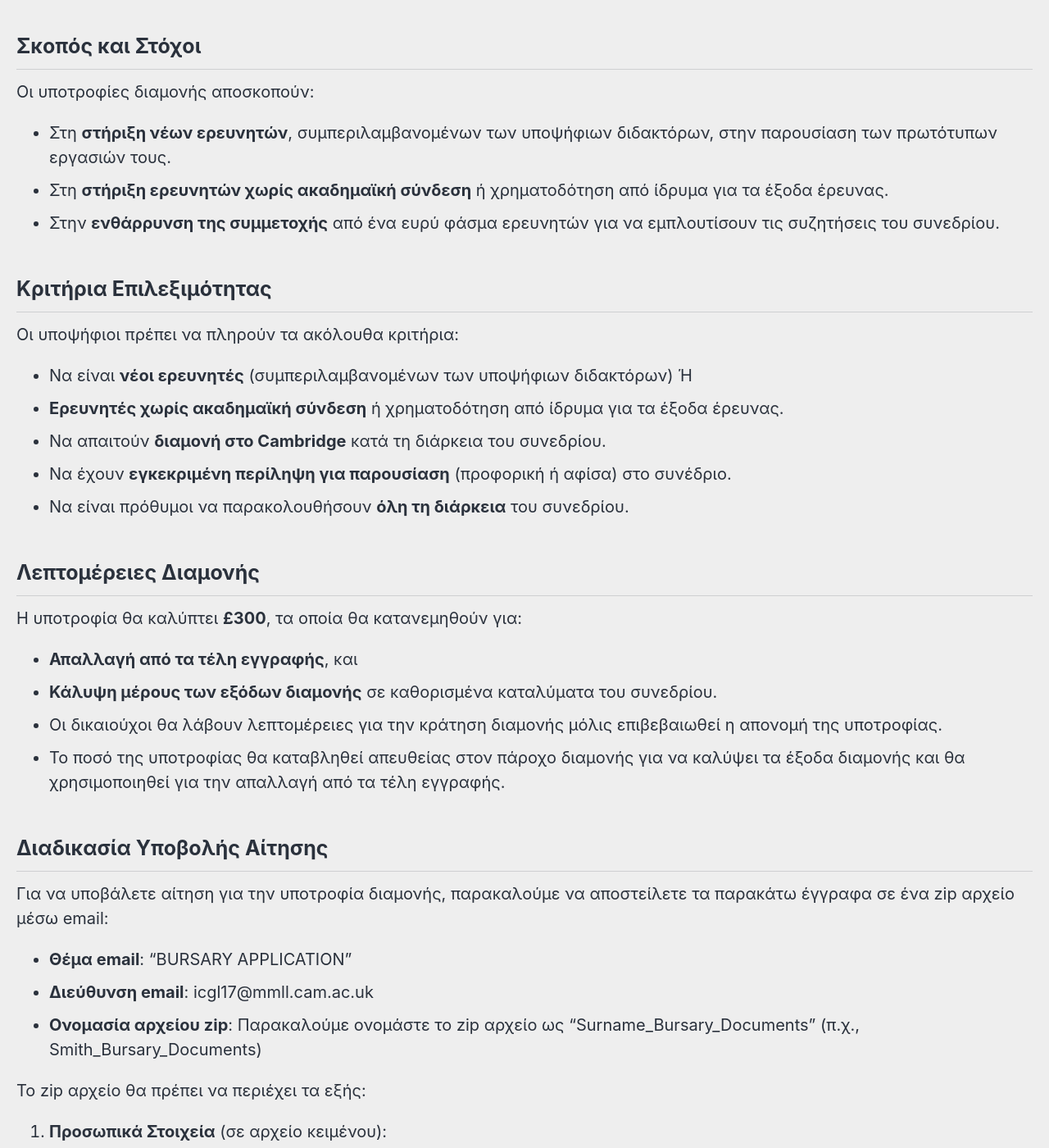
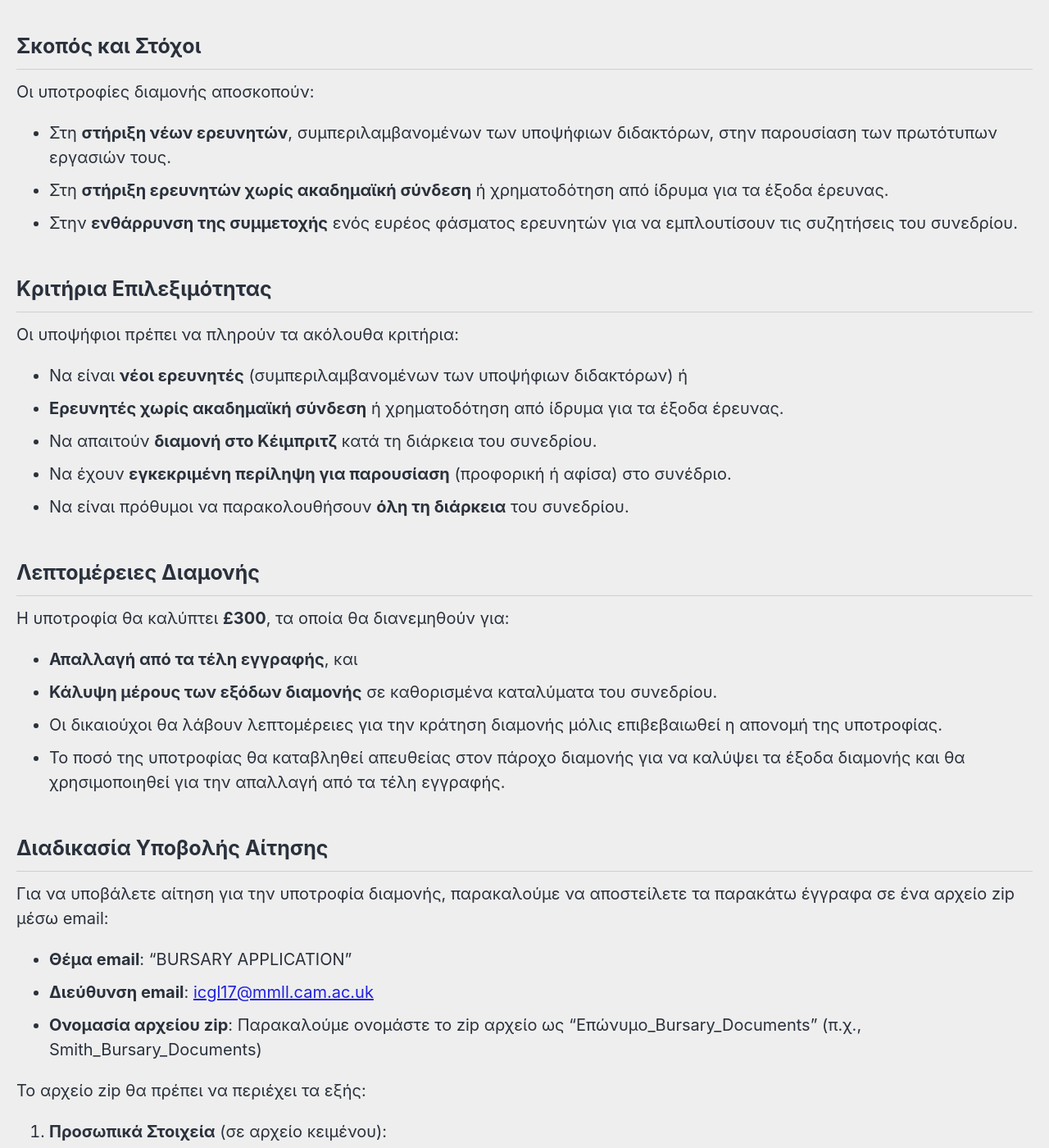
Before and after one commit to roryleung/ICGL17, a Jekyll site: the page built from _pages/gr_annoucement.md, in a window 1280 px wide and 1400 px high, scrolled down 639 px. Shown: the whole window at 82% size. Built offline with Jekyll 4.4.1, drawn with Linux system fonts in a browser that asks for light colours; cached includes are drawn as plain includes; nearby versions of some CDN libraries; some of the changed text lies outside the part shown.

Commit message:
Update gr_annoucement.md

```diff
--- a/_pages/gr_annoucement.md
+++ b/_pages/gr_annoucement.md
@@ -10,29 +10,29 @@ excerpt: "23-26 Σεπτεμβρίου 2025<br>Πανεπιστήμιο του C
 
 
 
-# **Ανακοίνωση Υποτροφίας Διαμονής Συνεδρίου**
+# **Ανακοίνωση Υποτροφίας Διαμονής για το Συνέδριο**
 
-Είμαστε στην ευχάριστη θέση να ανακοινώσουμε τη διαθεσιμότητα **10 υποτροφιών διαμονής** για να στηρίξουμε τη συμμετοχή στο επερχόμενο συνέδριο μας στο Cambridge. Κάθε υποτροφία θα καλύπτει **£300** για τα έξοδα διαμονής σε καθορισμένα καταλύματα του συνεδρίου και θα **απαλλάσσει από τα τέλη εγγραφής**. Αυτή η πρωτοβουλία αποσκοπεί στη μείωση των οικονομικών επιβαρύνσεων που σχετίζονται με τη διαμονή και τα τέλη εγγραφής στο συνέδριο.
+Είμαστε στην ευχάριστη θέση να ανακοινώσουμε τη διαθεσιμότητα **10 υποτροφιών διαμονής** για να υποστηρίξουμε τη συμμετοχή σας στο επερχόμενο συνέδριό μας στο Κέιμπριτζ. Κάθε υποτροφία θα καλύπτει **£300** για τα έξοδα διαμονής σε καθορισμένα καταλύματα του συνεδρίου και θα **απαλλάσσει από τα τέλη εγγραφής**. Αυτή η πρωτοβουλία αποσκοπεί στη μείωση των οικονομικών επιβαρύνσεων που σχετίζονται με τη διαμονή και τα τέλη εγγραφής στο συνέδριο.
 
 ## **Σκοπός και Στόχοι**
 
 Οι υποτροφίες διαμονής αποσκοπούν:
 - Στη **στήριξη νέων ερευνητών**, συμπεριλαμβανομένων των υποψήφιων διδακτόρων, στην παρουσίαση των πρωτότυπων εργασιών τους.
 - Στη **στήριξη ερευνητών χωρίς ακαδημαϊκή σύνδεση** ή χρηματοδότηση από ίδρυμα για τα έξοδα έρευνας.
-- Στην **ενθάρρυνση της συμμετοχής** από ένα ευρύ φάσμα ερευνητών για να εμπλουτίσουν τις συζητήσεις του συνεδρίου.
+- Στην **ενθάρρυνση της συμμετοχής** ενός ευρέος φάσματος ερευνητών για να εμπλουτίσουν τις συζητήσεις του συνεδρίου.
 
 ## **Κριτήρια Επιλεξιμότητας**
 
 Οι υποψήφιοι πρέπει να πληρούν τα ακόλουθα κριτήρια:
-- Να είναι **νέοι ερευνητές** (συμπεριλαμβανομένων των υποψήφιων διδακτόρων) Ή
+- Να είναι **νέοι ερευνητές** (συμπεριλαμβανομένων των υποψήφιων διδακτόρων) ή
 - **Ερευνητές χωρίς ακαδημαϊκή σύνδεση** ή χρηματοδότηση από ίδρυμα για τα έξοδα έρευνας.
-- Να απαιτούν **διαμονή στο Cambridge** κατά τη διάρκεια του συνεδρίου.
+- Να απαιτούν **διαμονή στο Κέιμπριτζ** κατά τη διάρκεια του συνεδρίου.
 - Να έχουν **εγκεκριμένη περίληψη για παρουσίαση** (προφορική ή αφίσα) στο συνέδριο.
 - Να είναι πρόθυμοι να παρακολουθήσουν **όλη τη διάρκεια** του συνεδρίου.
 
 ## **Λεπτομέρειες Διαμονής**
 
-Η υποτροφία θα καλύπτει **£300**, τα οποία θα κατανεμηθούν για:
+Η υποτροφία θα καλύπτει **£300**, τα οποία θα διανεμηθούν για:
 - **Απαλλαγή από τα τέλη εγγραφής**, και
 - **Κάλυψη μέρους των εξόδων διαμονής** σε καθορισμένα καταλύματα του συνεδρίου.
 - Οι δικαιούχοι θα λάβουν λεπτομέρειες για την κράτηση διαμονής μόλις επιβεβαιωθεί η απονομή της υποτροφίας.
@@ -40,32 +40,32 @@ excerpt: "23-26 Σεπτεμβρίου 2025<br>Πανεπιστήμιο του C
 
 ## **Διαδικασία Υποβολής Αίτησης**
 
-Για να υποβάλετε αίτηση για την υποτροφία διαμονής, παρακαλούμε να αποστείλετε τα παρακάτω έγγραφα σε ένα zip αρχείο μέσω email:
+Για να υποβάλετε αίτηση για την υποτροφία διαμονής, παρακαλούμε να αποστείλετε τα παρακάτω έγγραφα σε ένα αρχείο zip μέσω email:
 - **Θέμα email**: “BURSARY APPLICATION”
-- **Διεύθυνση email**: icgl17@mmll.cam.ac.uk
-- **Ονομασία αρχείου zip**: Παρακαλούμε ονομάστε το zip αρχείο ως “Surname_Bursary_Documents” (π.χ., Smith_Bursary_Documents)
+- **Διεύθυνση email**: [icgl17@mmll.cam.ac.uk](mailto:icgl17@mmll.cam.ac.uk)
+- **Ονομασία αρχείου zip**: Παρακαλούμε ονομάστε το zip αρχείο ως “Επώνυμο_Bursary_Documents” (π.χ., Smith_Bursary_Documents)
 
-Το zip αρχείο θα πρέπει να περιέχει τα εξής:
+Το αρχείο zip θα πρέπει να περιέχει τα εξής:
 
 1. **Προσωπικά Στοιχεία** (σε αρχείο κειμένου):
-- Δημιουργήστε ένα αρχείο κειμένου με την ονομασία **"Surname_personal_details.txt"** (π.χ., Smith_personal_details.txt), το οποίο θα περιλαμβάνει:
-  - Πλήρες Όνομα και Τίτλος
-  - Στοιχεία Επικοινωνίας (Email, Τηλέφωνο)
-  - Τρέχον Ίδρυμα ή Σύνδεση (αν ισχύει)
-  - Τρέχουσα Θέση/Κατάσταση (π.χ., Υποψήφιος Διδάκτωρ, Ανεξάρτητος Ερευνητής)
+   - Δημιουργήστε ένα αρχείο κειμένου με την ονομασία **"Επώνυμο_personal_details.txt"** (π.χ., Smith_personal_details.txt), το οποίο θα περιλαμβάνει:
+     - Πλήρες Όνομα και Τίτλος
+     - Στοιχεία Επικοινωνίας (Email, Τηλέφωνο)
+     - Τρέχον Ίδρυμα ή Σύνδεση (αν ισχύει)
+     - Τρέχουσα Θέση/Κατάσταση (π.χ., Υποψήφιος Διδάκτωρ, Ανεξάρτητος Ερευνητής)
 
 2. **Βιογραφικό Σημείωμα (CV)**:
-- Ένα σύντομο CV (1-2 σελίδες) που να περιλαμβάνει το ακαδημαϊκό σας υπόβαθρο, τα ερευνητικά σας ενδιαφέροντα και τυχόν σχετικές δημοσιεύσεις.
+   - Ένα σύντομο CV (1-2 σελίδες) που να περιλαμβάνει το ακαδημαϊκό σας υπόβαθρο, τα ερευνητικά σας ενδιαφέροντα και τυχόν σχετικές δημοσιεύσεις.
 
 3. **Υποβολή Περίληψης**:
-- Ένα αντίγραφο της περίληψης που υποβάλατε για παρουσίαση στο συνέδριο. Το αρχείο θα πρέπει να ονομάζεται **Surname_Copy_Abstract** (π.χ., Smith_Copy_Abstract).
-- **Απόδειξη αποδοχής** (αν έχει ήδη ληφθεί). Το έγγραφο της απόδειξης αποδοχής θα πρέπει να ονομάζεται **Surname_Abstract_Acceptance** (π.χ., Smith_Abstract_Acceptance). Αν η αποδοχή είναι σε εκκρεμότητα, παρακαλούμε να υποβάλετε την απόδειξη μόλις γίνει διαθέσιμη, σε ξεχωριστό email, με το θέμα: **Surname_Abstract_Acceptance** (π.χ., Smith_Abstract_Acceptance).
+   - Ένα αντίγραφο της περίληψης που υποβάλατε για παρουσίαση στο συνέδριο. Το αρχείο θα πρέπει να ονομάζεται **Επώνυμο_Copy_Abstract** (π.χ., Smith_Copy_Abstract).
+   - **Απόδειξη αποδοχής** (αν έχει ήδη ληφθεί). Το έγγραφο της απόδειξης αποδοχής θα πρέπει να ονομάζεται **Επώνυμο_Abstract_Acceptance** (π.χ., Smith_Abstract_Acceptance). Αν η αποδοχή είναι σε εκκρεμότητα, παρακαλούμε να υποβάλετε την απόδειξη μόλις γίνει διαθέσιμη, σε ξεχωριστό email, με το θέμα: **Επώνυμο_Abstract_Acceptance** (π.χ., Smith_Abstract_Acceptance).
 
 4. **Δήλωση Ανάγκης**:
-- Μια σύντομη δήλωση (μέγιστο 500 λέξεις) που να εξηγεί πώς η υποτροφία θα ωφελήσει τη συμμετοχή σας και γιατί χρειάζεστε οικονομική βοήθεια.
+   - Μια σύντομη δήλωση (μέγιστο 500 λέξεις) που να εξηγεί πώς η υποτροφία θα ωφελήσει τη συμμετοχή σας και γιατί χρειάζεστε οικονομική βοήθεια.
 
-5. **Συνοδευτική Επιστολή (αν υπάρχει ακαδημαϊκή σύνδεση)**:
-- Μια υποστηρικτική επιστολή από τον επιβλέποντά σας ή τον επικεφαλής του τμήματος, που να επιβεβαιώνει την ιδιότητά σας και να υποστηρίζει την αίτησή σας.
+5. **Συνοδευτική Επιστολή** (αν υπάρχει ακαδημαϊκή σύνδεση):
+   - Μια υποστηρικτική επιστολή από τον επιβλέποντά σας ή τον επικεφαλής του τμήματος, που να επιβεβαιώνει την ιδιότητά σας και να υποστηρίζει την αίτησή σας.
 
 ## **Προθεσμίες**
 
```
